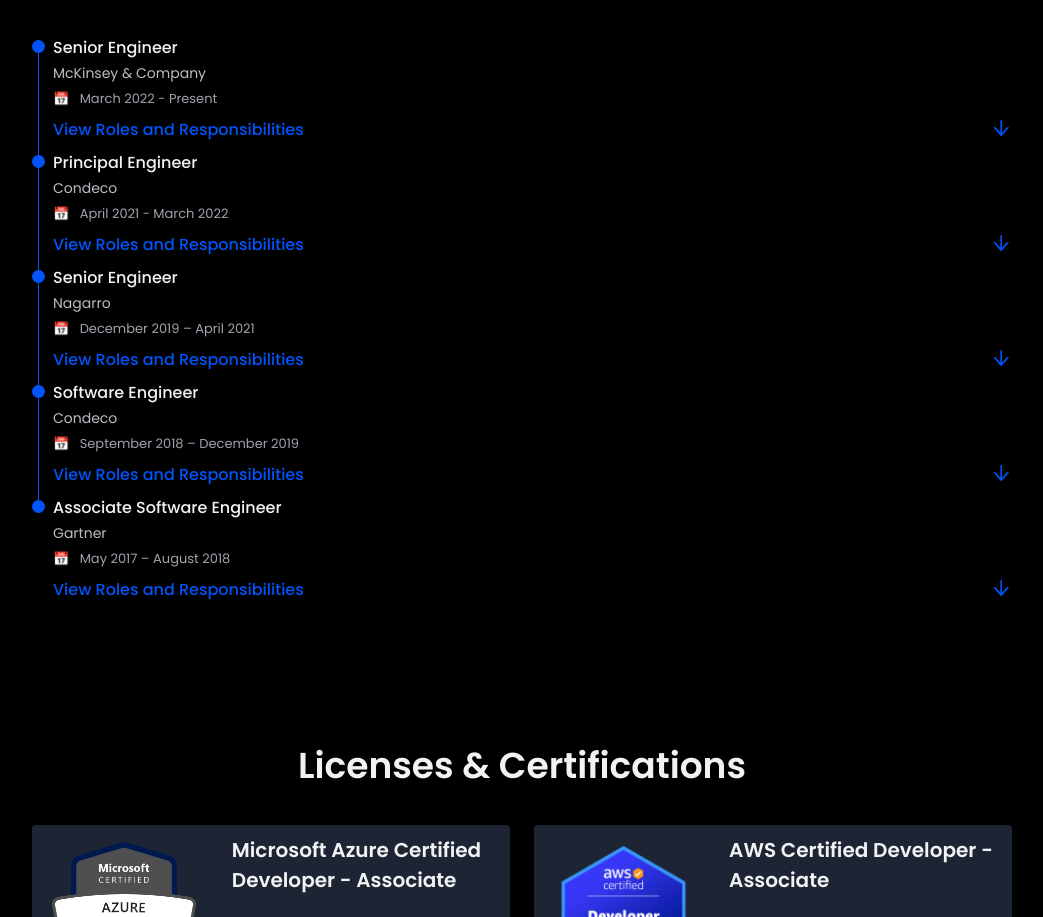
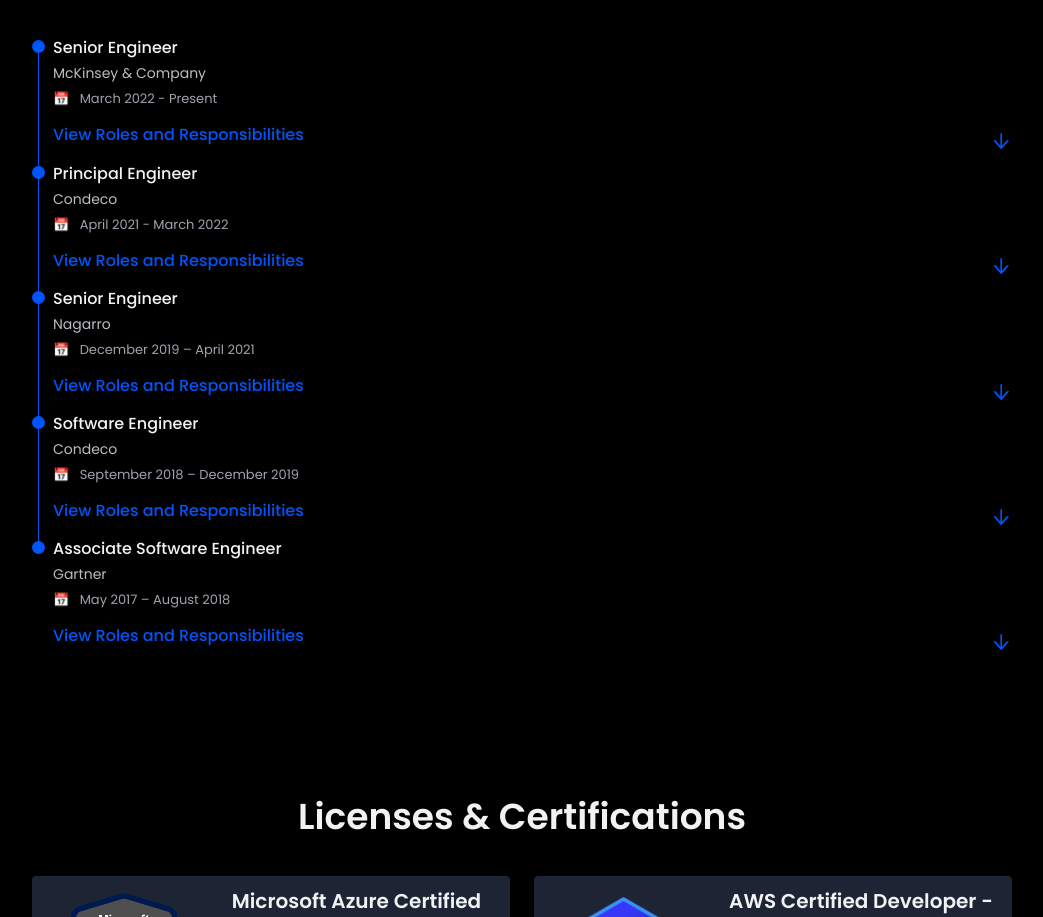
Before and after one commit to pranshunijhawan/pranshunijhawan.github.io, a React (Create React App) app: page / in a window 1280 px wide. Shown: the part 2534-3451 px from the top of the page, without its empty margins (118-1161 px from the left). Built offline with nearby package versions, Linux system fonts and the light colour scheme.

Commit message:
Fixed CSS for Down Icon R&R

```diff
--- a/src/ui-components/timeline/styles.ts
+++ b/src/ui-components/timeline/styles.ts
@@ -118,4 +118,5 @@
     margin-left: auto;
     transition: 0.4s;
     transform: ${({ isOpen }) => isOpen ? 'rotate(-180deg);': '' };
+    margin-top: 0.8rem;
 `
```
